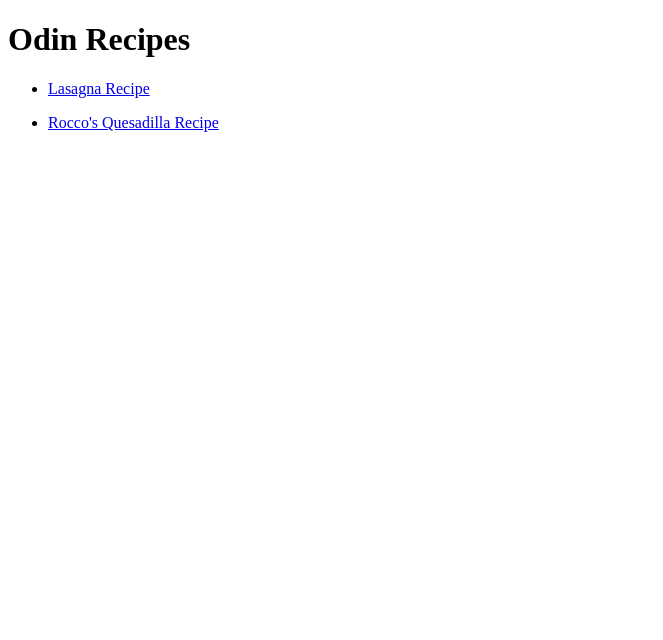
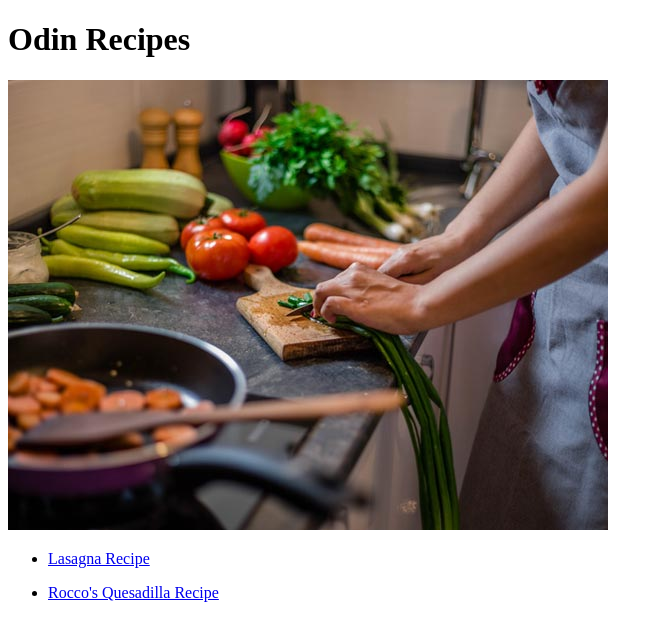
Before and after one commit to rardev/odin-recipes, a plain HTML site: page index.html in a window 1280 px wide. Shown: the whole page, without its empty margins (0-663 px from the left). Drawn offline with Linux system fonts and the light colour scheme.

Commit message:
<Updated the index page with new picture>

```diff
--- a/index.html
+++ b/index.html
@@ -8,6 +8,7 @@
 </head>
 <body>
     <h1>Odin Recipes</h1>
+    <p><img src="index-splash-art.jpg"></p>
     <ul>
         <li><p><a href = "./recipes/lasagna.html">Lasagna Recipe</a></p></li>
         <li><p><a href = "./recipes/quesadilla.html">Rocco's Quesadilla Recipe</a></p></li>
```
Also changed, not shown: index-splash-art.jpg (added).
